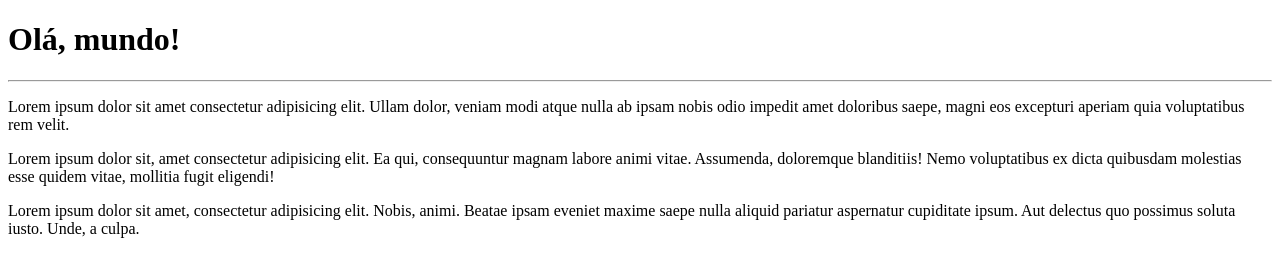
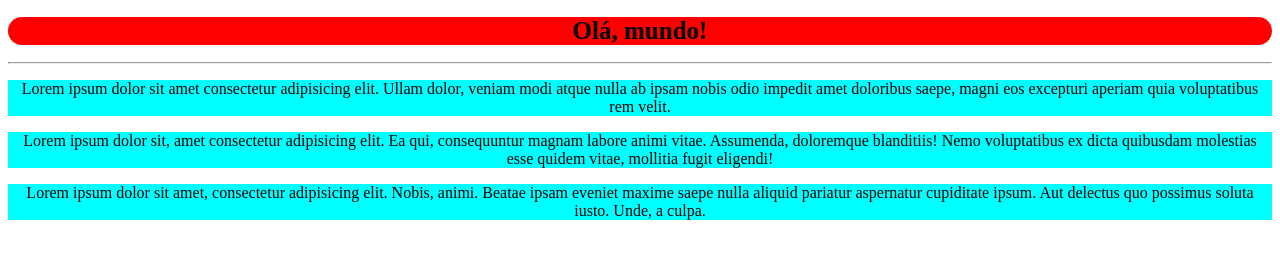
Before and after one commit to Deangeles-Augusto/Ola-mundo, a plain HTML site: page site-exemplo/index.html in a window 1280 px wide. Drawn offline with Linux system fonts and the light colour scheme.

Commit message:
inserindo css

```diff
--- a/site-exemplo/index.html
+++ b/site-exemplo/index.html
@@ -6,6 +6,7 @@
     <meta http-equiv="X-UA-Compatible" content="IE=edge">
     <meta name="viewport" content="width=device-width, initial-scale=1.0">
     <title>Meu primeiro site em repositório</title>
+    <link rel="stylesheet" href="inserindocss.css">
 </head>
 
 <body>
--- /dev/null
+++ b/site-exemplo/inserindocss.css
@@ -0,0 +1,12 @@
+h1{
+
+    background-color: red;
+    font-size: 25px;
+    border-radius: 20px;
+    text-align: center;
+}
+p{
+
+    text-align: center;
+    background-color: aqua;
+}
```
